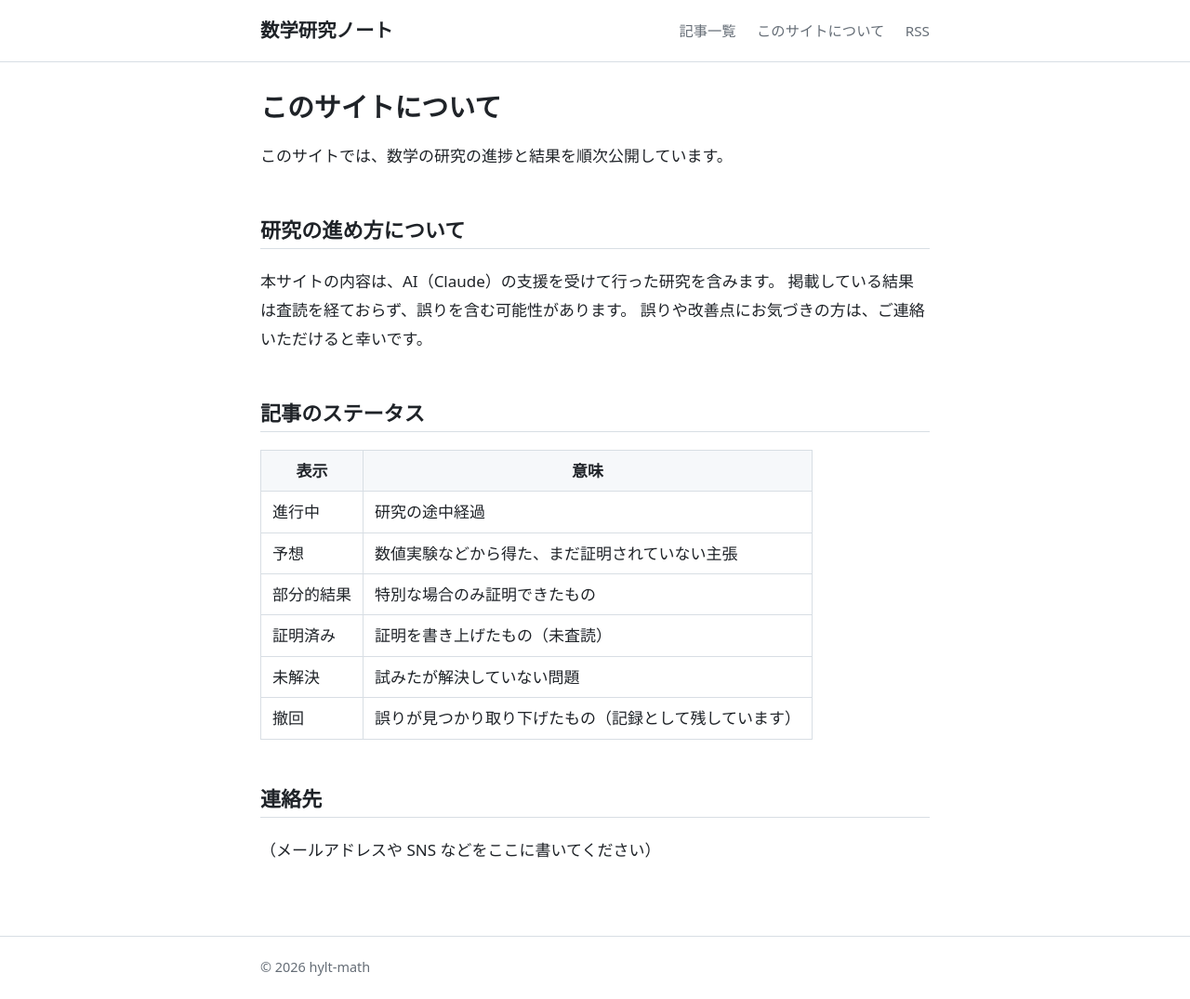
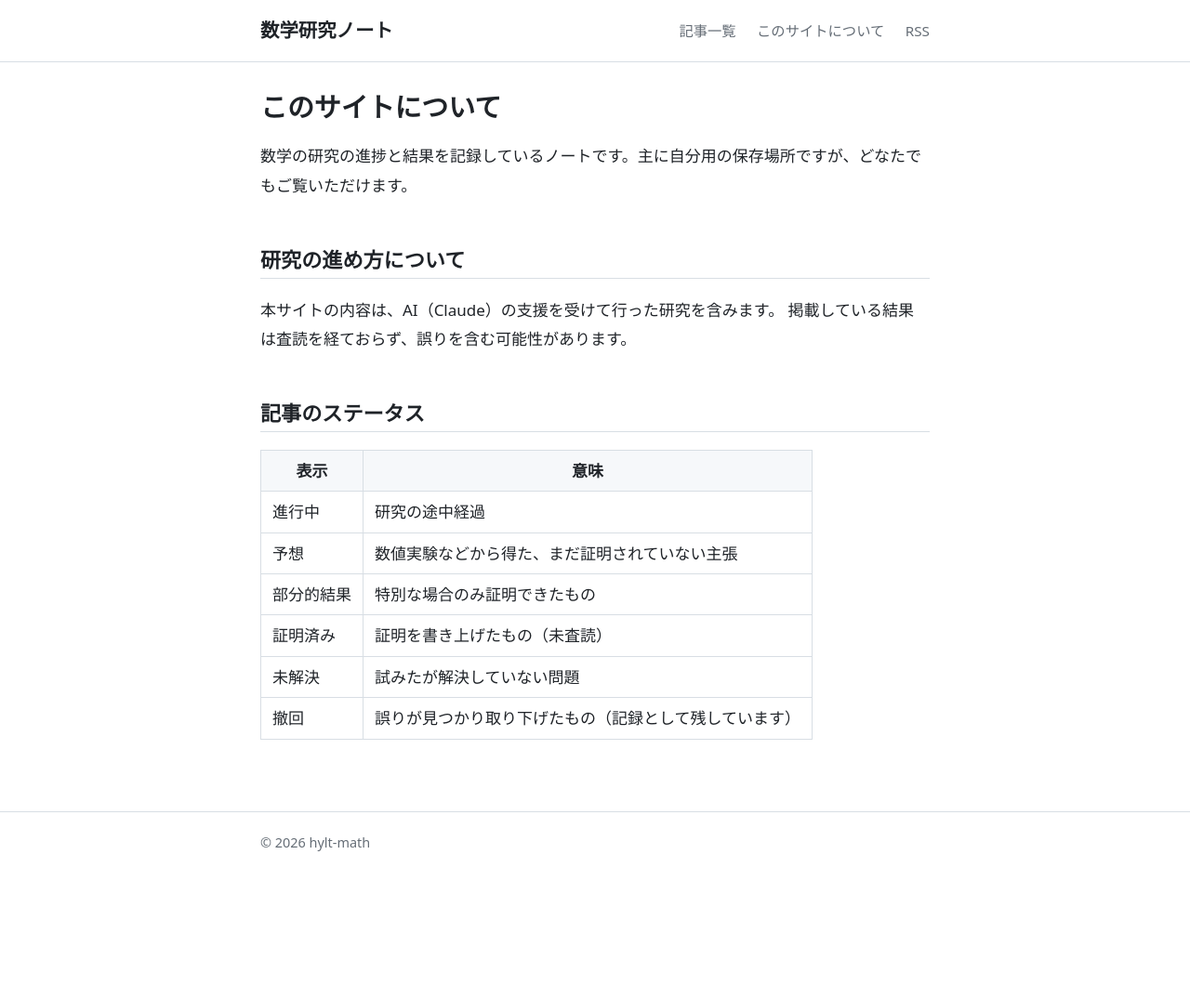
Before and after one commit to hylt-math/hylt-math.github.io, a Jekyll site: the page built from about.md, in a window 1280 px wide. Shown: the whole page at 93% size. Built offline with Jekyll 4.4.1, drawn with Linux system fonts in a browser that asks for light colours; after the commit the page ends 940 px from its top, so only the background shows below that.

Commit message:
Add files via upload

```diff
--- a/about.md
+++ b/about.md
@@ -6,13 +6,12 @@ permalink: /about/
 
 # このサイトについて
 
-このサイトでは、数学の研究の進捗と結果を順次公開しています。
+数学の研究の進捗と結果を記録しているノートです。主に自分用の保存場所ですが、どなたでもご覧いただけます。
 
 ## 研究の進め方について
 
 本サイトの内容は、AI（Claude）の支援を受けて行った研究を含みます。
 掲載している結果は査読を経ておらず、誤りを含む可能性があります。
-誤りや改善点にお気づきの方は、ご連絡いただけると幸いです。
 
 ## 記事のステータス
 
@@ -24,7 +23,3 @@ permalink: /about/
 | 証明済み | 証明を書き上げたもの（未査読） |
 | 未解決 | 試みたが解決していない問題 |
 | 撤回 | 誤りが見つかり取り下げたもの（記録として残しています） |
-
-## 連絡先
-
-（メールアドレスや SNS などをここに書いてください）
```
Also changed, not shown: README.md.
